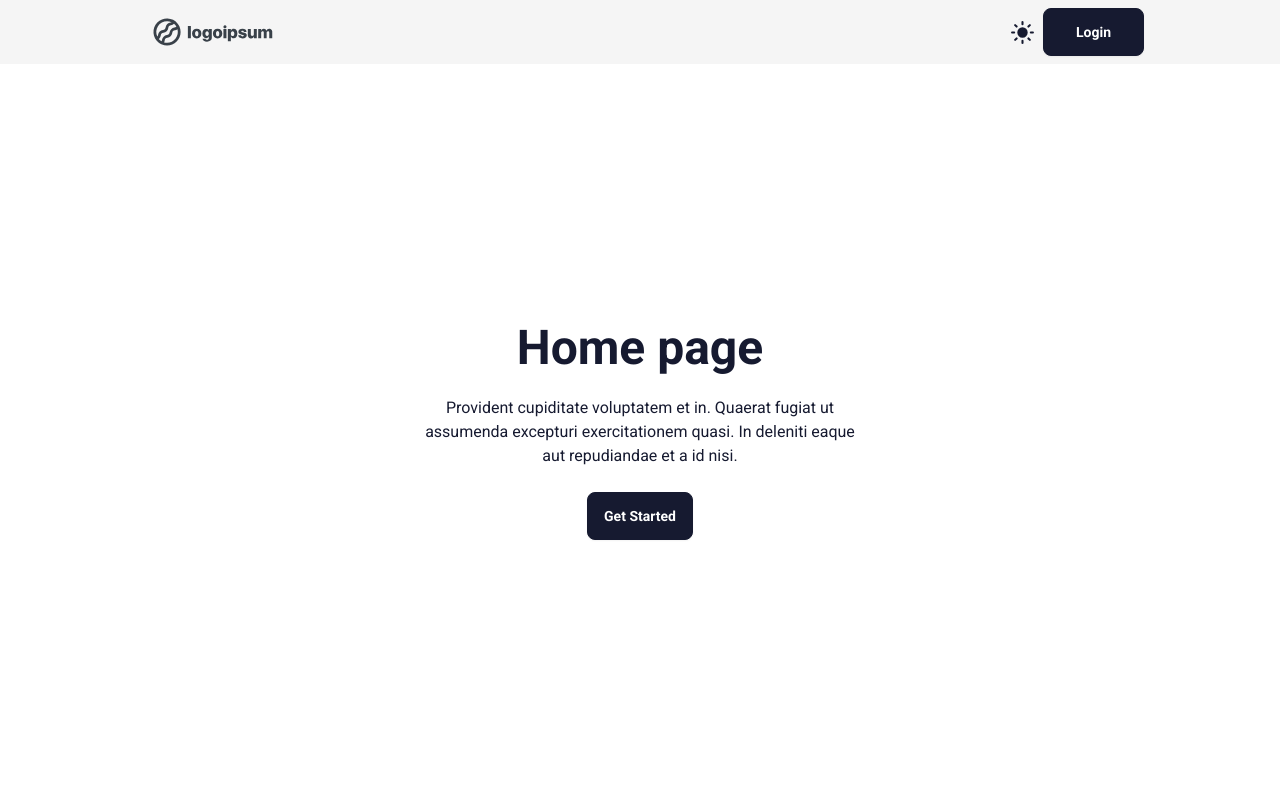
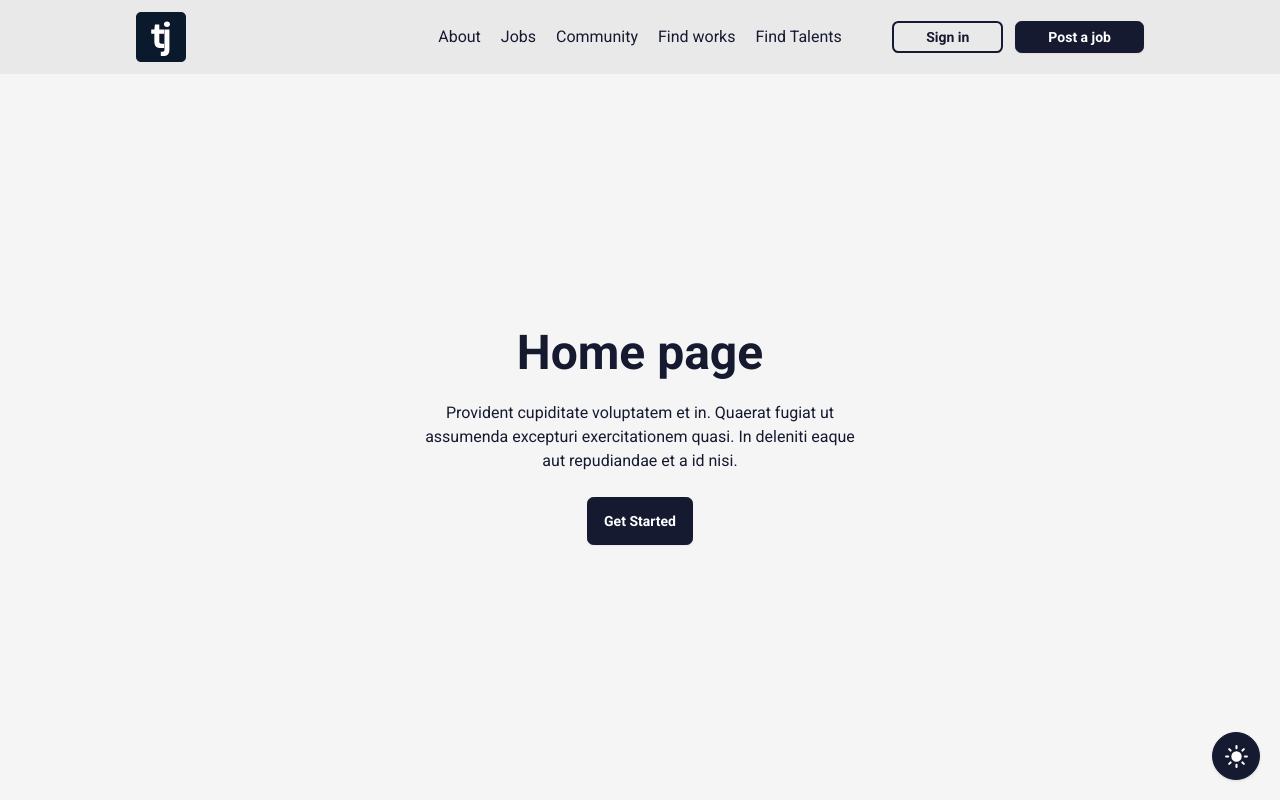
Before and after one commit to nillswe/thejobs, a Next.js app: page / in a window 1280 px wide. Shown: the top 800 px of the page. Built offline with nearby package versions, Linux system fonts and the light colour scheme; no server answers.

Commit message:
feat: add desktop home page header

```diff
--- a/src/app/_components/header/header.tsx
+++ b/src/app/_components/header/header.tsx
@@ -4,23 +4,51 @@ import Link from 'next/link'
 import Image from 'next/image'
 
 import { APP_URL } from '@/config/env-client'
-import { ThemeToggle } from '@/app/_components/theme-toggle'
 
 export const Header = () => {
   return (
-    <div className='navbar max-w-screen-lg bg-base-100'>
-      <div className='navbar-start'>
-        <Link href={APP_URL} className='btn btn-ghost text-xl'>
-          <Image alt='Logo' width={120} height={80} src='/logo/logo.svg' />
-        </Link>
+    <header className='w-full flex items-center  justify-center bg-base-300 py-1'>
+      <div className='navbar max-w-screen-lg'>
+        <div className='navbar-start'>
+          <Link href={APP_URL}>
+            <Image
+              width={50}
+              height={50}
+              alt='thejobs logo'
+              className='h-full'
+              src='/logo/logo-small.svg'
+            />
+          </Link>
+        </div>
+
+        <ul className='navbar-center  gap-5 '>
+          <Link href='/about' title='About page'>
+            About
+          </Link>
+          <Link href='/jobs' title='Jobs page'>
+            Jobs
+          </Link>
+          <Link href='/community' title='Community page'>
+            Community
+          </Link>
+          <Link href='/find-works' title='Works page'>
+            Find works
+          </Link>
+          <Link title='Talents page' href='/find-talents'>
+            Find Talents
+          </Link>
+        </ul>
+
+        <ul className='navbar-end gap-3'>
+          <Link href='/auth' className='btn btn-sm btn-outline border-2 px-8'>
+            Sign in
+          </Link>
+
+          <Link href='/auth' className='btn btn-sm btn-primary px-8'>
+            Post a job
+          </Link>
+        </ul>
       </div>
-
-      <div className='navbar-end'>
-        <ThemeToggle />
-        <Link href='/auth' className='btn btn-primary px-8'>
-          Login
-        </Link>
-      </div>
-    </div>
+    </header>
   )
 }
--- a/src/app/_components/hero/hero.tsx
+++ b/src/app/_components/hero/hero.tsx
@@ -1,6 +1,6 @@
 export const Hero = () => {
   return (
-    <div className='hero flex-1 bg-base-200'>
+    <div className='hero flex-1'>
       <div className='hero-content text-center'>
         <div className='max-w-md'>
           <h1 className='text-5xl font-bold'>Home page</h1>
--- a/src/app/_components/theme-toggle/theme-toggle.tsx
+++ b/src/app/_components/theme-toggle/theme-toggle.tsx
@@ -9,7 +9,7 @@ export const ThemeToggle = () => {
   const isDark = theme === 'thejobsDark'
 
   return (
-    <label className='swap swap-rotate ml-2 mr-2'>
+    <label className='swap swap-rotate'>
       <input
         value='dark'
         type='checkbox'
--- a/src/app/not-found.tsx
+++ b/src/app/not-found.tsx
@@ -9,25 +9,17 @@ const NotFoundPage = async () => {
           lg:px-6 lg:py-16
         `}>
         <div className='mx-auto max-w-screen-sm text-center'>
-          <h1
-            className={`
-              text-primary-600
-              dark:text-primary-500
-              mb-4 text-7xl font-extrabold tracking-tight
-              lg:text-9xl
-            `}>
-            404
-          </h1>
+          <h1 className={`text-[10rem] font-extrabold`}>404</h1>
           <p
             className={`
-              mb-4 text-3xl font-bold tracking-tight text-black
-              md:text-4xl
+              mb-4 text-3xl font-bold tracking-tight text-primary
+              md:text-5xl
             `}>
-            Página não encontrada
+            Page not found
           </p>
 
-          <a href='/' className='flex justify-center rounded-md bg-black px-4 py-2 text-white'>
-            Voltar para página inicial
+          <a href='/' className='btn btn-primary'>
+            Go back to home page
           </a>
         </div>
       </div>
--- a/src/app/page.tsx
+++ b/src/app/page.tsx
@@ -1,13 +1,17 @@
-import { Footer, Header, Hero } from '@/app/_components'
+import { Footer, Header, Hero, ThemeToggle } from '@/app/_components'
 
 export default async function Home() {
   return (
-    <div className='flex min-h-screen w-full flex-col '>
+    <main className='flex min-h-screen w-full flex-col relative'>
+      <button className='btn btn-circle btn-primary fixed bottom-5 right-5 shadow'>
+        <ThemeToggle />
+      </button>
+
       <div className='flex h-screen w-full flex-col items-center'>
         <Header />
         <Hero />
       </div>
       <Footer />
-    </div>
+    </main>
   )
 }
--- a/tailwind.config.ts
+++ b/tailwind.config.ts
@@ -10,18 +10,17 @@ const config: Config = {
   ],
   plugins: [typography, daisyUI],
   daisyui: {
-    // darkTheme: 'defaultDark', // name of one of the included themes for dark mode
-    base: true, // applies background color and foreground color for root element by default
-    styled: true, // include daisyUI colors and design decisions for all components
-    utils: true, // adds responsive and modifier utility classes
-    prefix: '', // prefix for daisyUI classnames (components, modifiers and responsive class names. Not colors)
-    logs: false, // Shows info about daisyUI version and used config in the console when building your CSS
-    themeRoot: ':root', // The element that receives theme color CSS variables
+    base: true,
+    styled: true,
+    utils: true,
+    prefix: '',
+    logs: false,
+    themeRoot: ':root',
     themes: [
       {
         thejobs: {
           'primary': '#161a30',
-          'primary-focus': '#0f1221',
+          'primary-focus': '#111425',
           'primary-content': '#ffffff',
 
           'secondary': '#31304d',
@@ -43,11 +42,11 @@ const config: Config = {
           'error': '#ff5724',
 
           '--rounded-box': '1rem',
-          '--rounded-btn': '.5rem',
+          '--rounded-btn': '.4rem',
           '--rounded-badge': '1.9rem',
 
           '--animation-btn': '.25s',
-          '--animation-input': '.2s',
+          '--animation-input': '.3s',
 
           '--navbar-padding': '.5rem',
           '--border-btn': '1px',
@@ -74,6 +73,16 @@ const config: Config = {
           'success': '#009485',
           'warning': '#ff9900',
           'error': '#ff5724',
+
+          '--rounded-box': '1rem',
+          '--rounded-btn': '.4rem',
+          '--rounded-badge': '1.9rem',
+
+          '--animation-btn': '.25s',
+          '--animation-input': '.3s',
+
+          '--navbar-padding': '.5rem',
+          '--border-btn': '1px',
         },
       },
     ],
```
Also changed, not shown: public/logo/logo-small.svg (added), public/logo/logo.svg (deleted).
